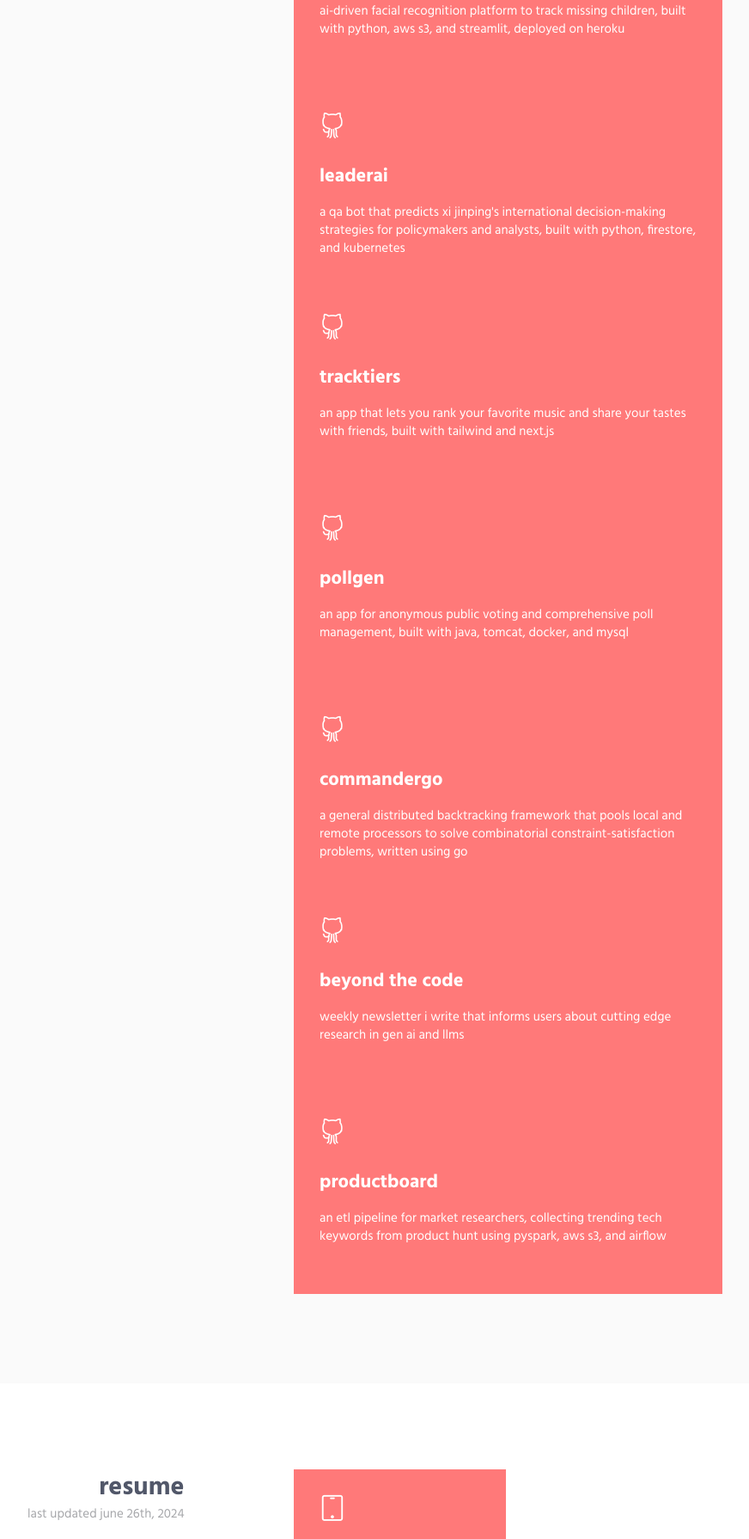
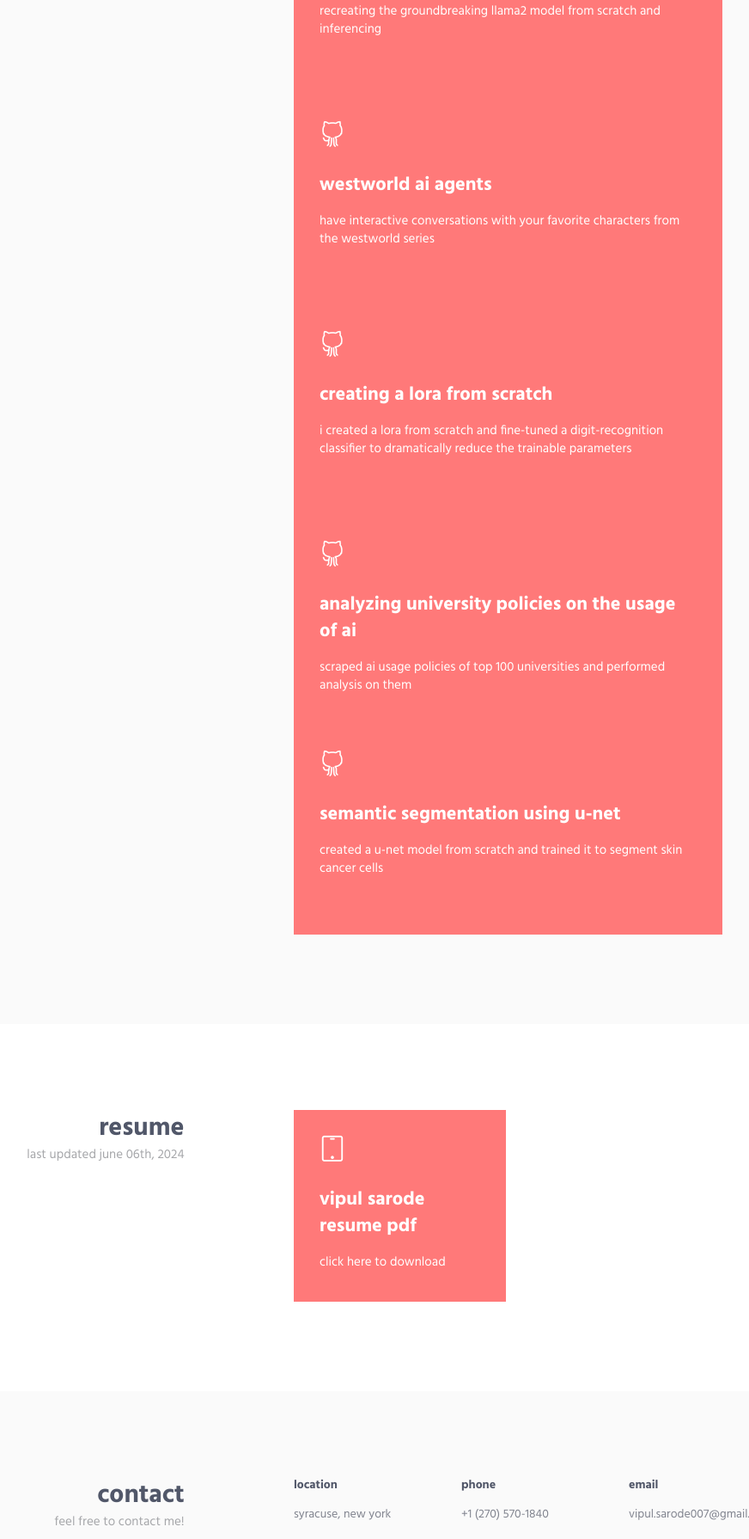
Before and after one commit to vipulsarode/portfolio, a plain HTML site: page index.html in a window 1280 px wide. Shown: the part 1650-3440 px from the top of the page at 86% size, without its empty margins (118-990 px from the left). Drawn offline with Linux system fonts and the light colour scheme.

Commit message:
minor changes

```diff
--- a/index.html
+++ b/index.html
@@ -167,10 +167,10 @@
                                         <i class="service-icon color-white icon-social-github"></i>
                                     </div>
                                     <div class="service-info">
-                                        <h3 class="color-white">EchoSearch</h3>
-                                        <p class="color-white margin-b-5">AI-driven facial recognition platform to track missing children, built with Python, AWS S3, and Streamlit, deployed on Heroku</p>
+                                        <h3 class="color-white">Llama2 from scratch</h3>
+                                        <p class="color-white margin-b-5">Recreating the groundbreaking Llama2 model from scratch and inferencing</p>
                                     </div>
-                                    <a href="https://github.com/blakeamtech/FaceRecognition" target="_blank" class="content-wrapper-link"></a>
+                                    <a href="https://github.com/blakeamtech/llama2" target="_blank" class="content-wrapper-link"></a>
                                 </div>
                             </div>
                             <div class="col-md-8 md-margin-b-4">
@@ -179,10 +179,10 @@
                                         <i class="service-icon color-white icon-social-github"></i>
                                     </div>
                                     <div class="service-info">
-                                        <h3 class="color-white">LeaderAI</h3>
-                                        <p class="color-white margin-b-5">A QA bot that predicts Xi Jinping's international decision-making strategies for policymakers and analysts, built with Python, Firestore, and Kubernetes</p>
+                                        <h3 class="color-white">Westworld AI Agents</h3>
+                                        <p class="color-white margin-b-5">Have interactive conversations with your favorite characters from the Westworld series</p>
                                     </div>
-                                    <a href="https://github.com/blakeamtech/LeaderAI" target="_blank" class="content-wrapper-link"></a>
+                                    <a href="https://https://github.com/vipulsarode/westworld-email-ai-agents" target="_blank" class="content-wrapper-link"></a>
                                 </div>
                             </div>
                             <div class="col-md-8 md-margin-b-4">
@@ -191,10 +191,10 @@
                                         <i class="service-icon color-white icon-social-github"></i>
                                     </div>
                                     <div class="service-info">
-                                        <h3 class="color-white">TrackTiers</h3>
-                                        <p class="color-white margin-b-5">An app that lets you rank your favorite music and share your tastes with friends, built with Tailwind and Next.js</p>
+                                        <h3 class="color-white">Creating a Lora from scratch</h3>
+                                        <p class="color-white margin-b-5">I created a Lora from scratch and fine-tuned a digit-recognition classifier to dramatically reduce the trainable parameters</p>
                                     </div>
-                                    <a href="https://tracktiers.com/" target="_blank" class="content-wrapper-link"></a>
+                                    <a href="https://github.com/vipulsarode/LoRA-from-Scratch-and-fine-tuning" target="_blank" class="content-wrapper-link"></a>
                                 </div>
                             </div>
                             <div class="col-md-8 md-margin-b-4">
@@ -203,10 +203,10 @@
                                         <i class="service-icon color-white icon-social-github"></i>
                                     </div>
                                     <div class="service-info">
-                                        <h3 class="color-white">PollGen</h3>
-                                        <p class="color-white margin-b-5">An app for anonymous public voting and comprehensive poll management, built with Java, Tomcat, Docker, and MySQL</p>
+                                        <h3 class="color-white">Analyzing University Policies on the usage of AI</h3>
+                                        <p class="color-white margin-b-5">Scraped AI usage policies of top 100 universities and performed analysis on them</p>
                                     </div>
-                                    <a href="https://github.com/blakeamtech/PollGen" target="_blank" class="content-wrapper-link"></a>
+                                    <a href="https://github.com/vipulsarode/Analyzing-University-Guidelines-on-AI" target="_blank" class="content-wrapper-link"></a>
                                 </div>
                             </div>
                             <div class="col-md-8 md-margin-b-4">
@@ -215,36 +215,14 @@
                                         <i class="service-icon color-white icon-social-github"></i>
                                     </div>
                                     <div class="service-info">
-                                        <h3 class="color-white">CommanderGo</h3>
-                                        <p class="color-white margin-b-5">A general distributed backtracking framework that pools local and remote processors to solve combinatorial constraint-satisfaction problems, written using Go</p>
+                                        <h3 class="color-white">Semantic Segmentation using U-Net</h3>
+                                        <p class="color-white margin-b-5">Created a U-Net model from scratch and trained it to segment skin cancer cells</p>
                                     </div>
-                                    <a href="https://github.com/blakeamtech/Distributed-Backtracking" target="_blank" class="content-wrapper-link"></a>
+                                    <a href="https://github.com/vipulsarode/Semantic-Segmentation-Using-Unet-built-from-Scratch-" target="_blank" class="content-wrapper-link"></a>
                                 </div>
                             </div>
-                            <div class="col-md-8 md-margin-b-4">
-                                <div class="service bg-color-base wow zoomIn animated" data-height="height" data-wow-duration=".3" data-wow-delay=".1s" style="height: 234px; visibility: visible; animation-delay: 0.1s; animation-name: zoomIn;">
-                                    <div class="service-element">
-                                        <i class="service-icon color-white icon-social-github"></i>
-                                    </div>
-                                    <div class="service-info">
-                                        <h3 class="color-white">Beyond the Code</h3>
-                                        <p class="color-white margin-b-5">Weekly newsletter I write that informs users about cutting edge research in gen ai and llms</p>
-                                    </div>
-                                    <a href="https://www.linkedin.com/newsletters/7116277513441443842/" target="_blank" class="content-wrapper-link"></a>
-                                </div>
-                            </div>
-                            <div class="col-md-8 md-margin-b-4">
-                                <div class="service bg-color-base wow zoomIn animated" data-height="height" data-wow-duration=".3" data-wow-delay=".1s" style="height: 234px; visibility: visible; animation-delay: 0.1s; animation-name: zoomIn;">
-                                    <div class="service-element">
-                                        <i class="service-icon color-white icon-social-github"></i>
-                                    </div>
-                                    <div class="service-info">
-                                        <h3 class="color-white">ProductBoard</h3>
-                                        <p class="color-white margin-b-5">An ETL pipeline for market researchers, collecting trending tech keywords from Product Hunt using PySpark, AWS S3, and AirFlow</p>
-                                    </div>
-                                    <a href="https://github.com/blakeamtech/ProductBoardBackend" target="_blank" class="content-wrapper-link"></a>
-                                </div>
-                            </div>
+
+
                         </div>
                         <!--// end row -->
                     </div>
@@ -261,7 +239,7 @@
                 <div class="col-sm-3 sm-margin-b-30">
                     <div class="text-right sm-text-left">
                         <h2 class="margin-b-0">Resume</h2>
-                        <p>Last updated June 26th, 2024 </p>
+                        <p>Last updated June 06th, 2024 </p>
                     </div>
                 </div>
                 <div class="col-sm-8 col-sm-offset-1">
@@ -272,7 +250,7 @@
                                     <i class="service-icon color-white icon-screen-tablet"></i>
                                 </div>
                                 <div class="service-info">
-                                    <h3 class="color-white">Blake Martin PDF Resume</h3>
+                                    <h3 class="color-white">Vipul Sarode Resume PDF</h3>
                                     <p class="color-white margin-b-5">Click Here to Download</p>
                                 </div>
                                 <a href="./vsarode_resume.pdf" target="_blank" class="content-wrapper-link"></a>
```
